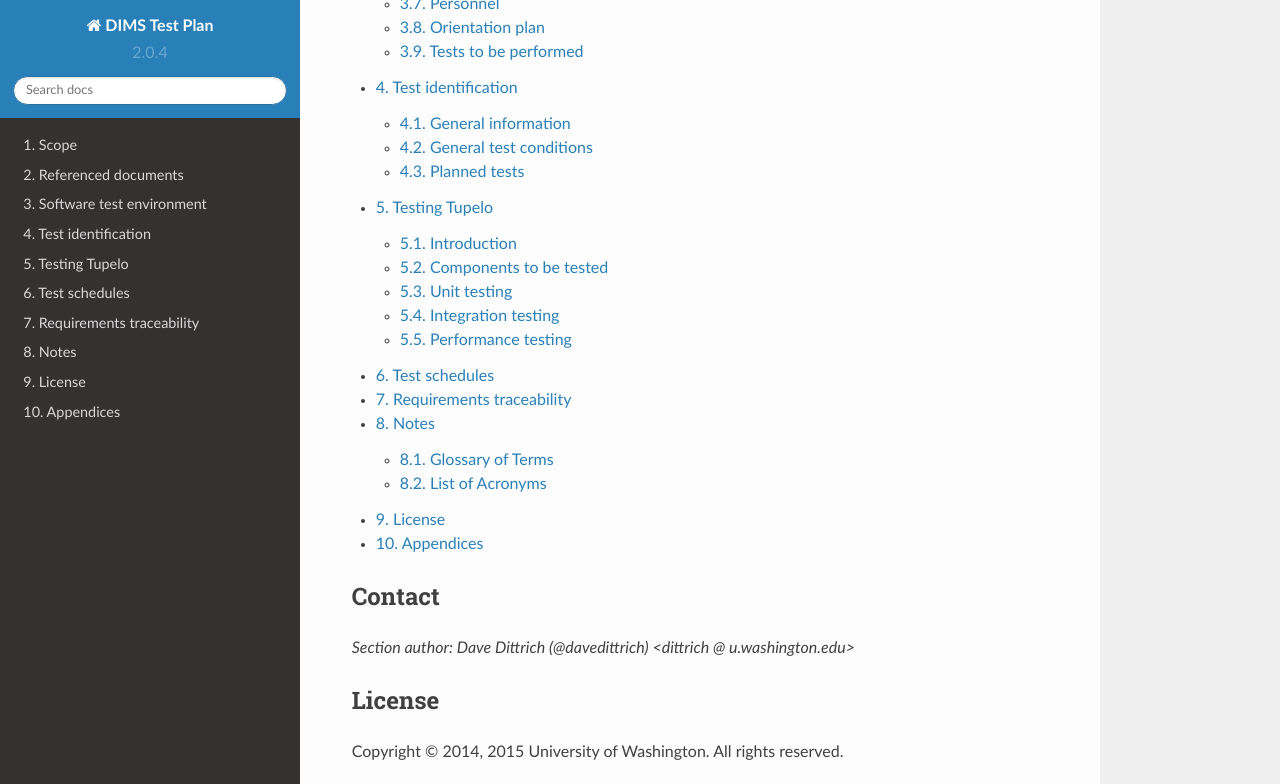
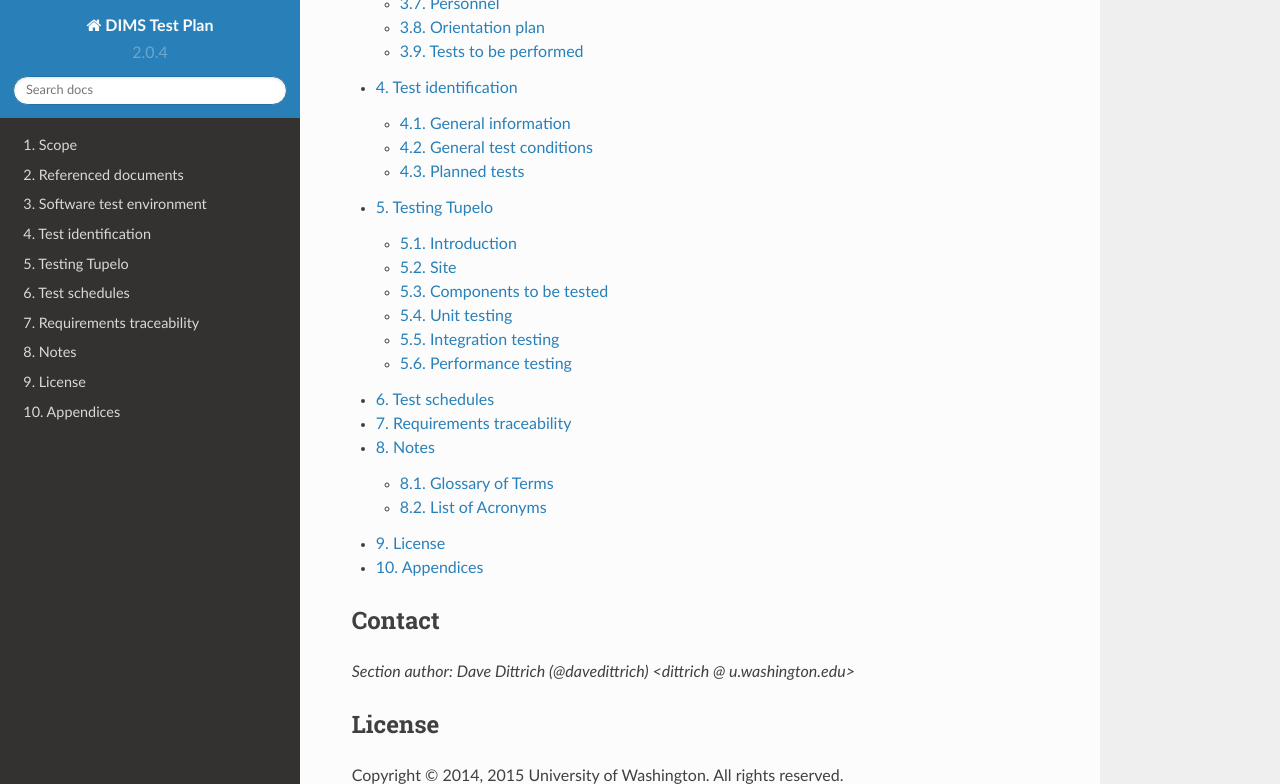
Before and after one commit to uw-dims/dims-tp, a Sphinx documentation site: the page built from source/index.rst, in a window 1280 px wide and 900 px high, scrolled down 516 px, cut to the strip 0-784 px from the top of the window. Built offline with Sphinx 7.4.7 and the Read the Docs theme 2.0.0, drawn with Linux system fonts in a browser that asks for light colours.

Commit message:
minor edits

```diff
--- a/source/tupelo-testing.rst
+++ b/source/tupelo-testing.rst
@@ -21,6 +21,15 @@
 Tupelo store is as expected.  The tests also cover expected and actual
 answers to questions such as "does the store contain an artifact named *X*?"
 
+
+Site
+----
+
+::
+
+   $ mvn site
+
+..
 
 Components to be tested
 -----------------------
```
